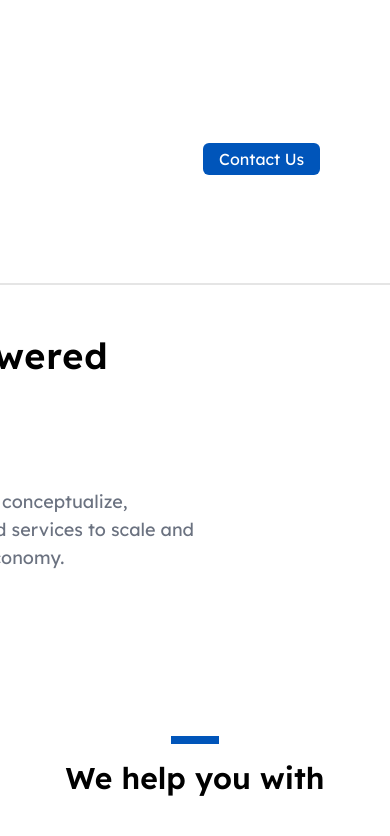
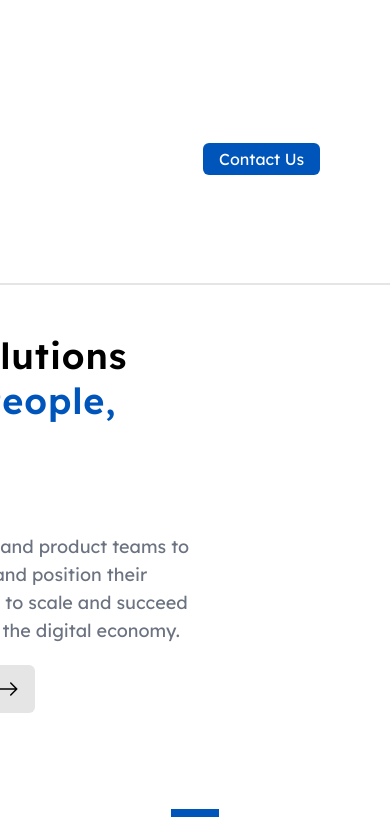
Before and after one commit to EdgarAmpiire/blueprints-web, a React (Create React App) app: page / in a window 390 px wide. Shown: the top 836 px of the page. Built offline with nearby package versions, Linux system fonts and the light colour scheme; what tw-elements would draw is missing.

Commit message:
responsiveness

```diff
--- a/src/components/layout/MainLayout.jsx
+++ b/src/components/layout/MainLayout.jsx
@@ -5,7 +5,7 @@ import { Footer } from "./components/Footer";
 export const MainLayout = ({ page, children }) => {
   return (
     <div className="flex items-center justify-center ">
-      <div className=" max-w-7xl md:max-w-5xl ">
+      <div className=" max-w-4xl md:max-w-5xl lg:max-w-7xl ">
         <Navbar page={page} />
         {children}
         <Footer />
--- a/src/components/layout/components/Navbar.jsx
+++ b/src/components/layout/components/Navbar.jsx
@@ -8,8 +8,8 @@ import { Link } from "react-router-dom";
 
     return (
       <nav className="relative flex flex-wrap items-center justify-between px-0 pt-5 ">
-        <div className="container px-0 mx-auto md:mx-10 flex flex-wrap items-center justify-between ">
-          <div className="w-full relative flex justify-between lg:w-auto lg:static lg:block lg:justify-start">
+        <div className="container px-0 mx-auto  md:mx-10 flex flex-wrap items-center justify-between ">
+          <div className="w-full md:w-fit relative flex justify-between">
             <a
               className="text-sm font-bold leading-relaxed inline-block mr-0 py-2 whitespace-nowrap uppercase text-white"
               href="/"
```
